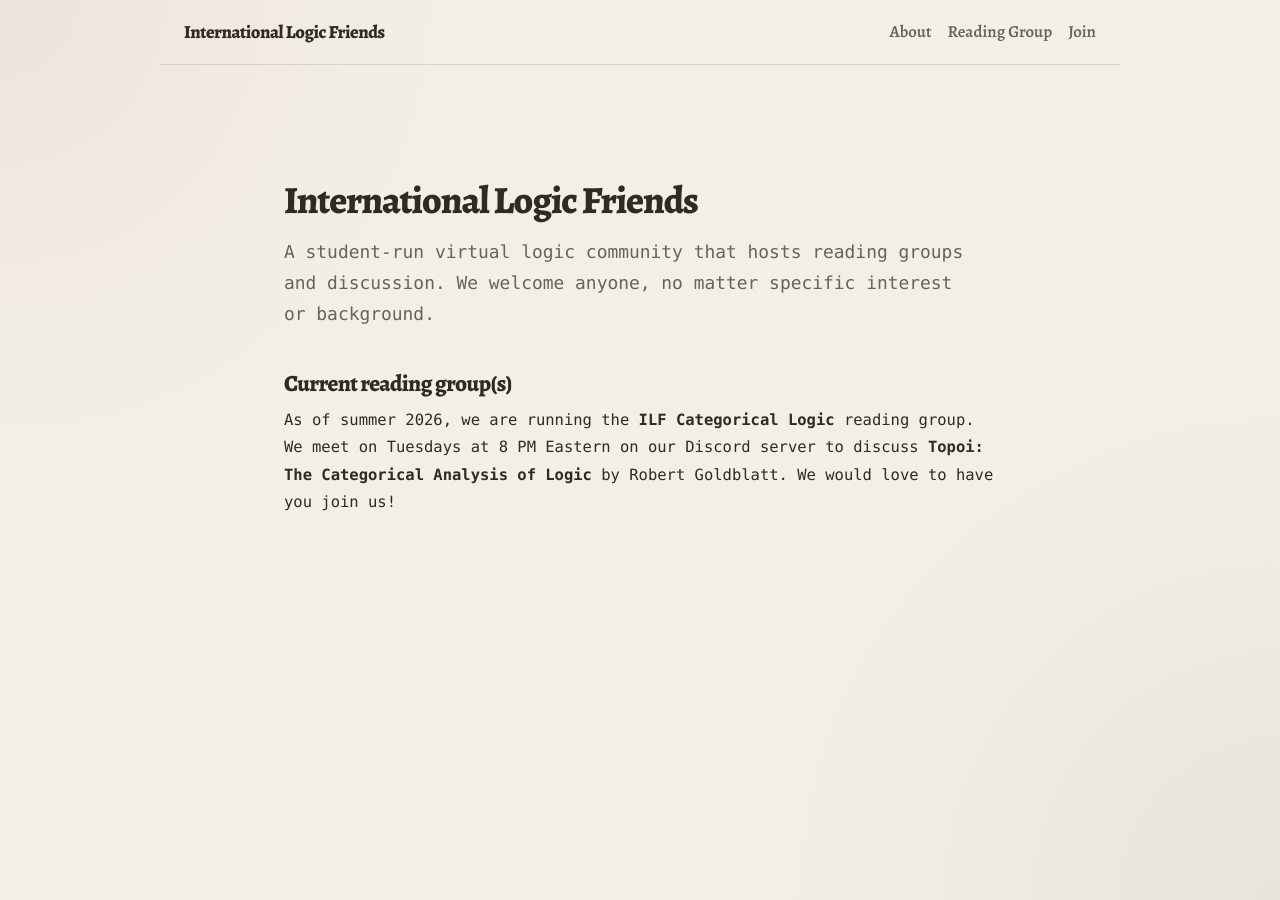
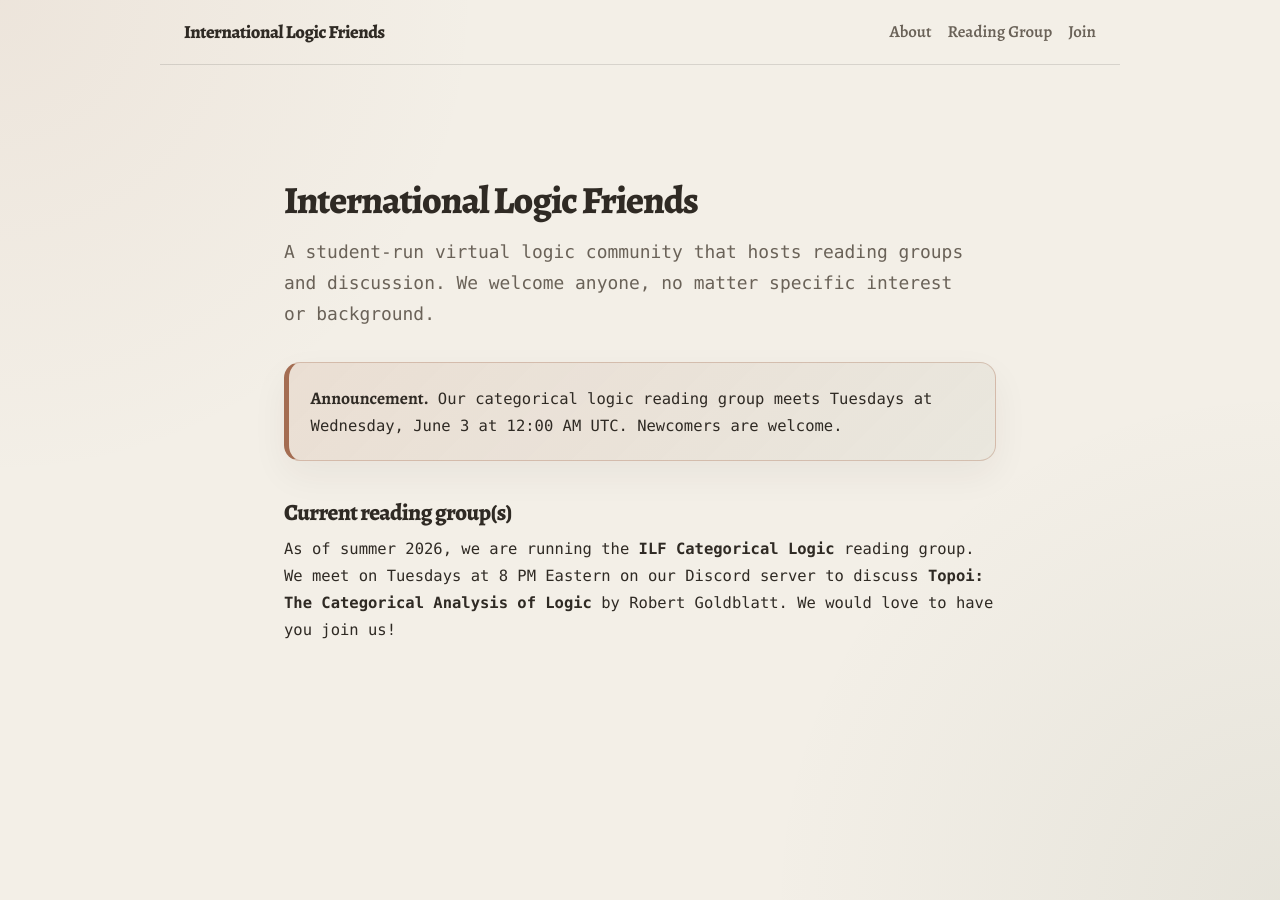
Before and after one commit to international-logic-friends/international-logic-friends.github.io, a Jekyll site: the page built from index.md, in a window 1280 px wide. Built offline with Jekyll 4.4.1, drawn with Linux system fonts in a browser that asks for light colours; some web fonts are replaced.

Commit message:
announcments

```diff
--- a/assets/css/style.scss
+++ b/assets/css/style.scss
@@ -333,3 +333,31 @@ p + h3,
 .card + h3 {
   margin-top: 2.6rem;
 }
+
+/* Announcement box */
+
+.announcement {
+  background:
+    linear-gradient(
+      135deg,
+      rgba(164, 109, 82, 0.16),
+      rgba(82, 98, 75, 0.09)
+    ),
+    var(--surface);
+  border: 1px solid rgba(164, 109, 82, 0.32);
+  border-left: 5px solid var(--accent);
+  border-radius: var(--radius);
+  padding: 1.25rem 1.35rem;
+  margin: 2rem 0;
+  box-shadow: 0 14px 36px rgba(47, 42, 36, 0.055);
+}
+
+.announcement p:last-child {
+  margin-bottom: 0;
+}
+
+.announcement strong:first-child {
+  font-family: var(--serif);
+  font-size: 1.1rem;
+  color: var(--text);
+}
--- a/index.md
+++ b/index.md
@@ -8,6 +8,9 @@ title: Home
 {: .lede}
 A student-run virtual logic community that hosts reading groups and discussion. We welcome anyone, no matter specific interest or background.
 
+{: .announcement}
+> **Announcement.** Our categorical logic reading group meets Tuesdays at <time class="local-time" datetime="2026-06-02T20:00:00-04:00">8:00 PM Eastern</time>. Newcomers are welcome.
+
 ### Current reading group(s)
 
 As of summer 2026, we are running the **ILF Categorical Logic** reading group. We meet on Tuesdays at 8 PM Eastern on our Discord server to discuss **Topoi: The Categorical Analysis of Logic** by Robert Goldblatt. We would love to have you join us!
```
